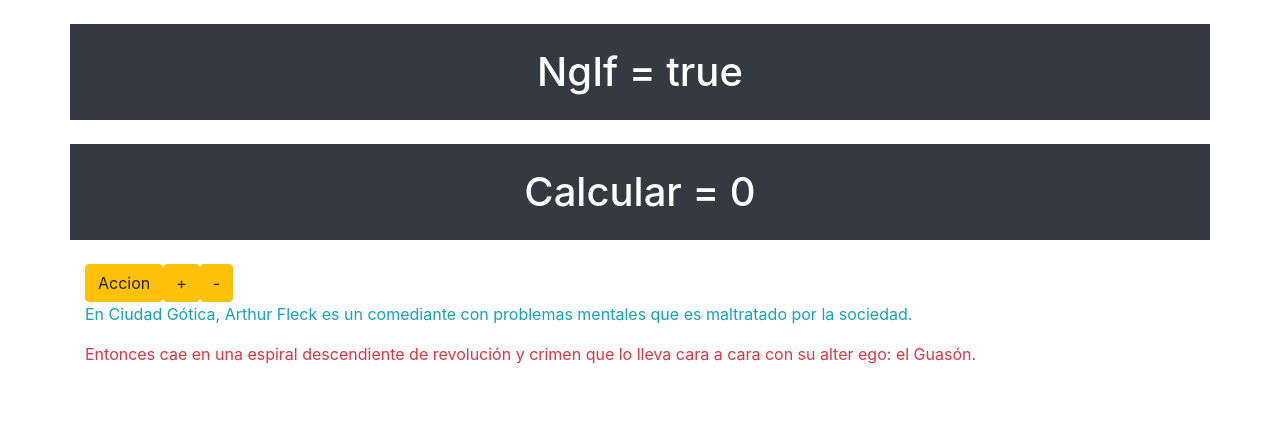
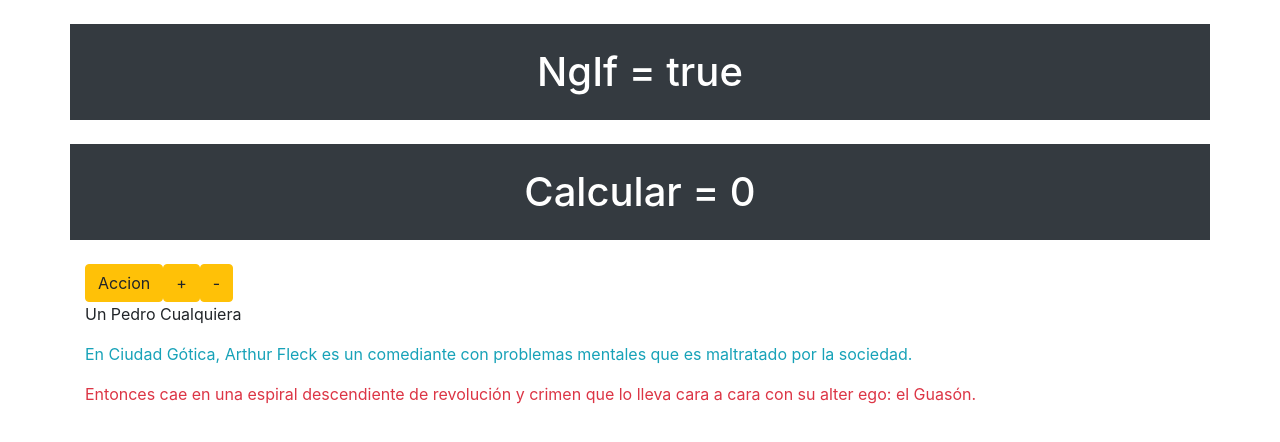
Before and after one commit to jose00796/Angular_My-app_CASA, an Angular app: page / in a window 1280 px wide. Shown: the top 442 px of the page. Built offline with nearby package versions, Linux system fonts and the light colour scheme.

Commit message:
Agregamos condicionales con NgIf con mensajes de ALta Lacra, Aprobado y Un Pedro dependiendo de la condicion

```diff
--- a/src/app/app.component.html
+++ b/src/app/app.component.html
@@ -6,6 +6,10 @@
     <button class="btn btn-warning" (click) = "calc = calc + 1">+</button>
     <button class="btn btn-warning" (click) = "calc = calc - 1">-</button>
 
+    <p *ngIf = "calc >= 6">Alta Lacra</p>
+    <p *ngIf = "calc == 5">Aprobado</p>
+    <p *ngIf = "calc <= 4">Un Pedro Cualquiera</p>
+
     <p class="text-info" *ngIf = "show">En Ciudad Gótica, Arthur Fleck es un comediante con problemas mentales que es maltratado por la sociedad.</p>
 
     <p class="text-danger">Entonces cae en una espiral descendiente de revolución y crimen que lo lleva cara a cara con su alter ego: el Guasón.</p>
```
